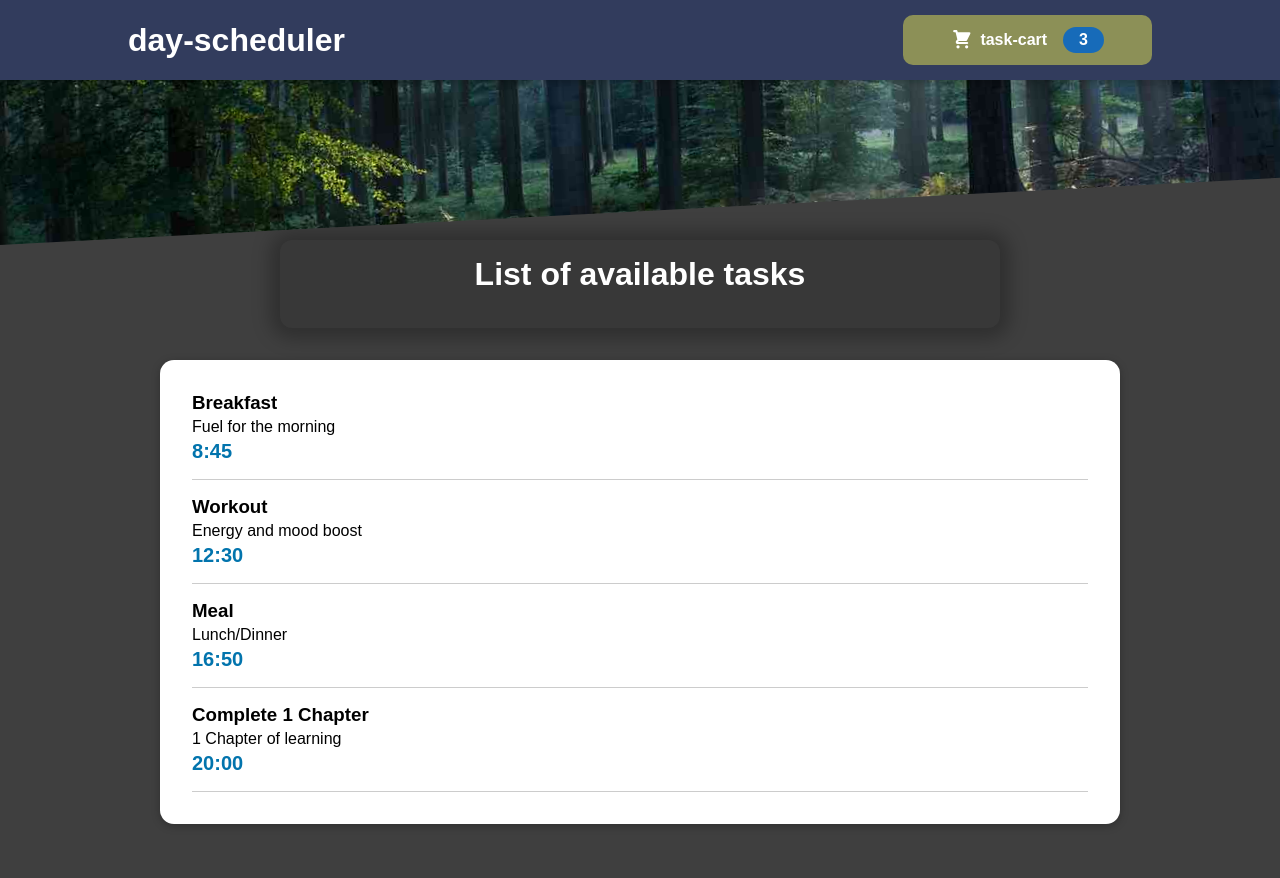
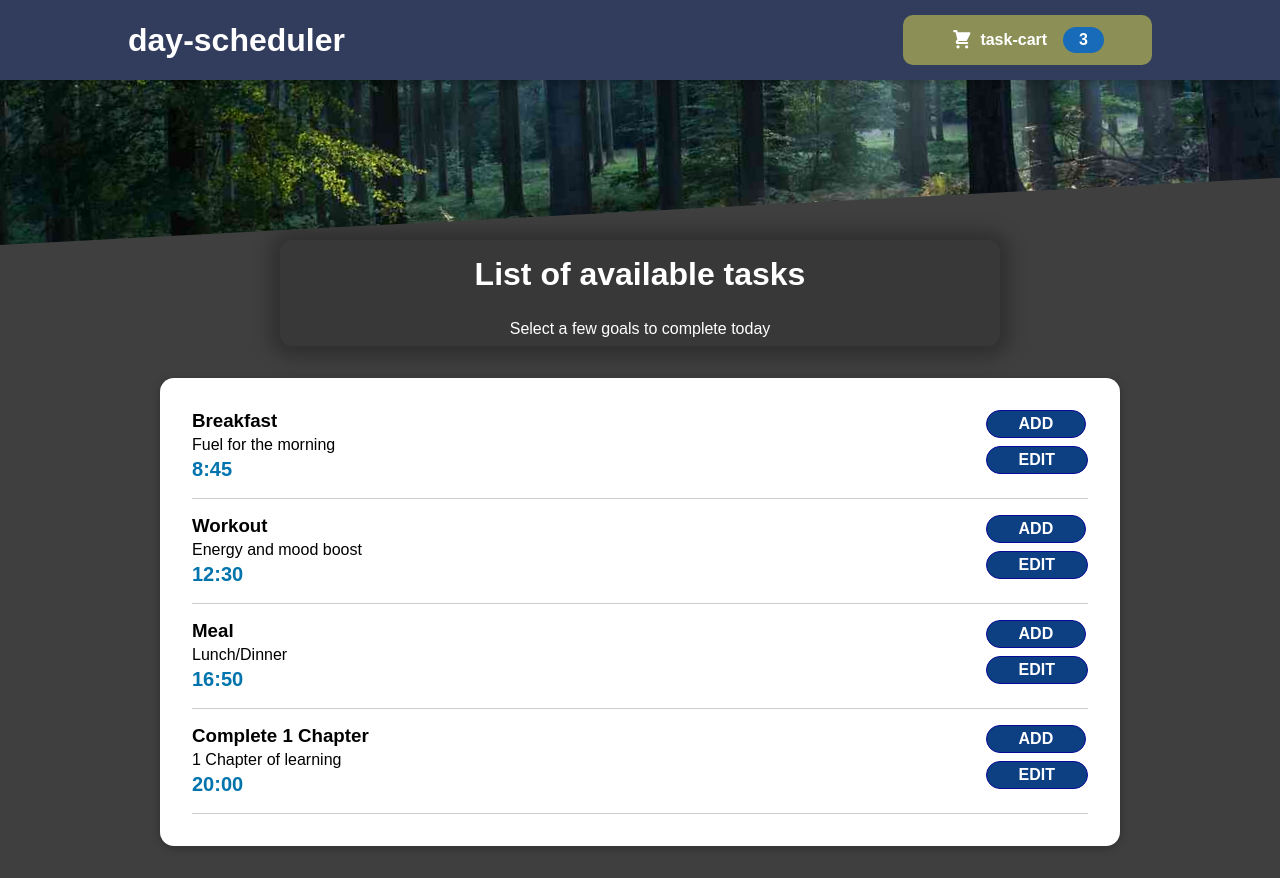
Before and after one commit to Jobo0/day-scheduler, a React (Create React App) app: page / in a window 1280 px wide. Before the commit the page ends 856 px from the top, so only its background shows below. Built offline with nearby package versions, Linux system fonts and the light colour scheme; a web font is replaced by a local one.

Commit message:
form buttons added

```diff
--- a/src/components/Tasks/TaskItem/TaskItem.js
+++ b/src/components/Tasks/TaskItem/TaskItem.js
@@ -1,5 +1,6 @@
 import React from "react";
 import classes from "./TaskItem.module.css";
+import TaskItemForm from "./TaskItemForm";
 
 function TaskItem(props) {
   //props.time will be in form 1234 with hours (0-24) and minutes (00-60)
@@ -12,7 +13,7 @@ function TaskItem(props) {
         <div>{props.description}</div>
         <div className={classes.time}>{hours}:{minutes < 10 ? `0${minutes}` : minutes}</div>
       </div>
-      <div>{}</div>
+      <div><TaskItemForm/></div>
     </li>
   );
 }
--- a/src/components/Tasks/TaskItem/TaskItemForm.js
+++ b/src/components/Tasks/TaskItem/TaskItemForm.js
@@ -1,7 +1,11 @@
 import React from "react";
+import classes from './TaskItemForm.module.css';
 
 function TaskItemForm (props) {
-
+    return <form className={classes.form}>
+        <button> ADD </button>
+        <button> EDIT </button>
+    </form>
 }
 
 export default TaskItemForm;
--- a/src/components/Tasks/TaskItem/TaskItemForm.module.css
+++ b/src/components/Tasks/TaskItem/TaskItemForm.module.css
@@ -0,0 +1,22 @@
+.form {
+    text-align: right;
+  }
+
+  .form button {
+    display:block;
+    margin-bottom: 0.5rem;
+    font: inherit;
+    cursor: pointer;
+    background-color: #0d4083;
+    border: 1px solid #0a0a98;
+    color: white;
+    padding: 0.25rem 2rem;
+    border-radius: 20px;
+    font-weight: bold;
+  }
+
+  .form button:hover,
+  .form button:active {
+    background-color: #248ab6;
+    border-color: #248ab6;
+  }
--- a/src/components/Tasks/TasksSummary.js
+++ b/src/components/Tasks/TasksSummary.js
@@ -3,6 +3,7 @@ import classes from './TasksSummary.module.css';
 function TasksSummary () {
     return <section className={classes.summary}>
         <h2>List of available tasks</h2>
+        <div>Select a few goals to complete today </div>
     </section>
 }
 
```
Also changed, not shown: src/components/Tasks/TaskItem.js (deleted, +0 -17 lines), src/components/UI/Input.js (added, +11 -0 lines).
